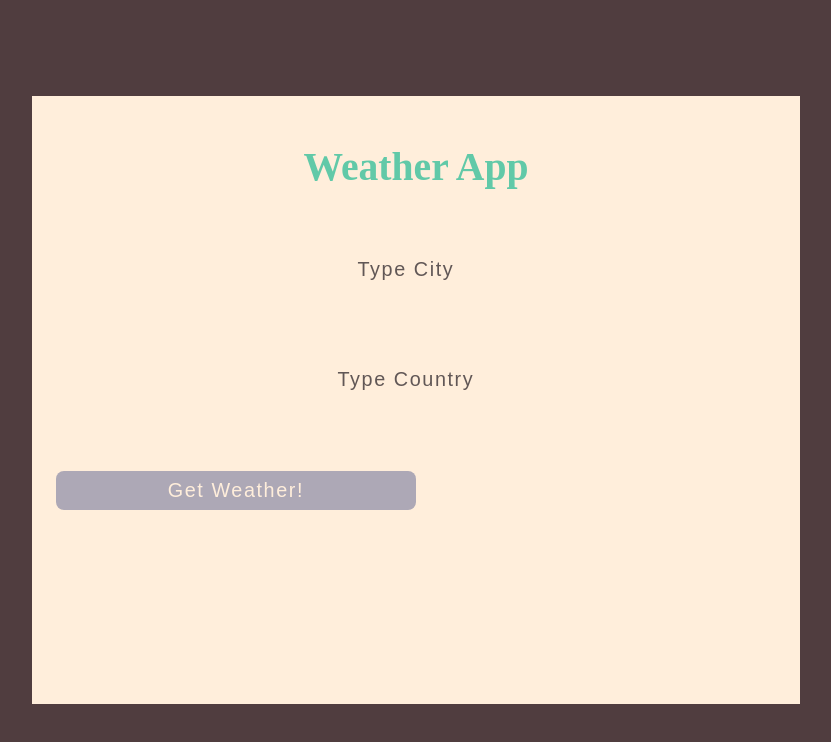
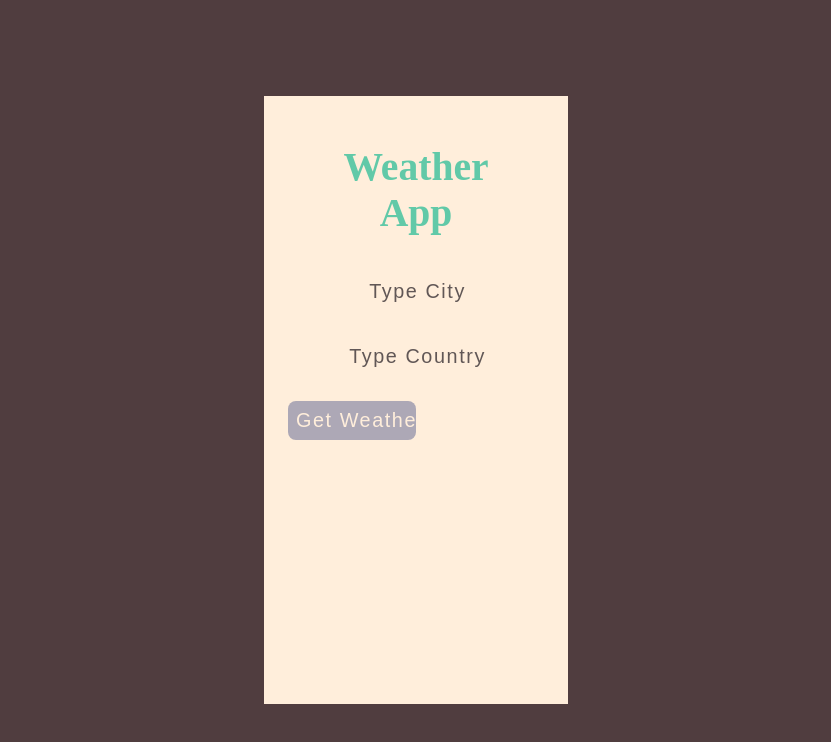
Before and after one commit to ShehabGamal/Weather-App, a React (Create React App) app: page / in a window 1280 px wide. Shown: the top 742 px of the page, without its empty margins (224-1055 px from the left). Built offline with nearby package versions, Linux system fonts and the light colour scheme.

Commit message:
Adjusting the width of the container in mobile and pc

```diff
--- a/src/App.js
+++ b/src/App.js
@@ -17,7 +17,10 @@ const Container = styled.div`
   height: 70vh;
   margin: 20% 20% 20% 20%;
   padding: 2.973vh;
-  width: 80%;
+  width: 20%;
+  @media (min-width: 280px) and (max-width: 1024px) {
+    width: 60%;
+  }
 `;
 const BasicHeader = styled.h2`
   color: ${(props) => props.theme.ExtraColor};
```
